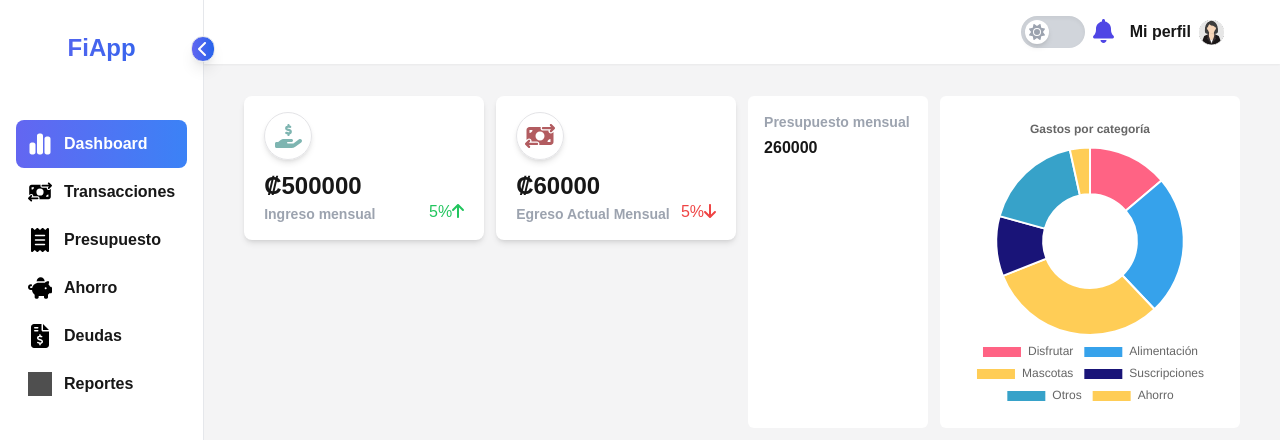
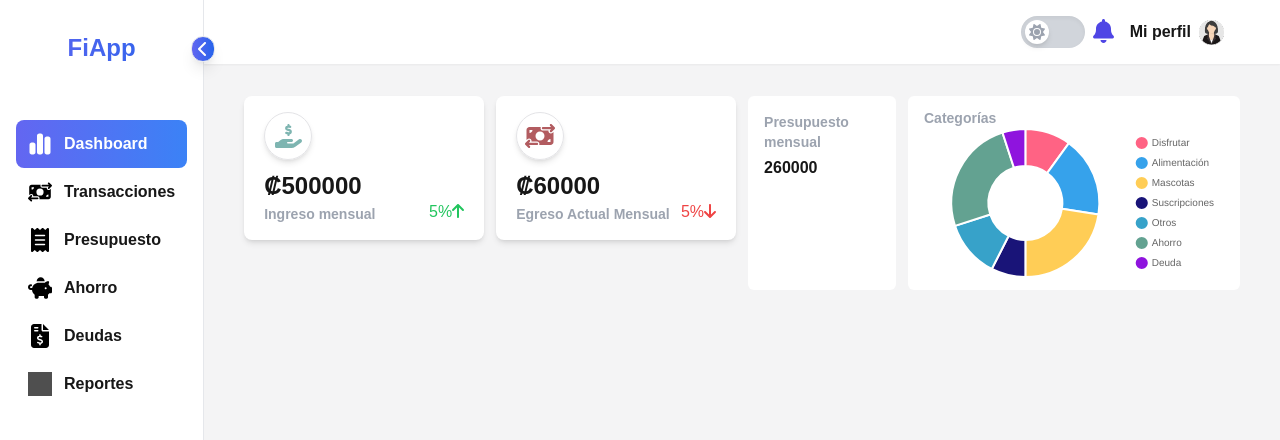
Before and after one commit to Jeim05/personal-finance-app, a Next.js app: page / in a window 1280 px wide. Shown: the top 440 px of the page. Built offline with nearby package versions, Linux system fonts and the light colour scheme; grey boxes are pictures that could not be loaded.

Commit message:
Grafico de Categoias

```diff
--- a/components/dashboard/PresupuestoCategorias.tsx
+++ b/components/dashboard/PresupuestoCategorias.tsx
@@ -6,7 +6,13 @@ export const PresupuestoCategorias = () => {
     return (
         <div className='flex flex-row gap-3 justify-between'>
             <CardPresupuesto />
-            <DoughnutChart />
+            <div className='bg-white py-3 px-4 rounded-md basis-1/2'>
+                <div>
+                    <h3 className='font-semibold text-gray-400 text-sm'>Categorías</h3>
+                </div>
+                <DoughnutChart />
+            </div>
+
         </div>
     )
 }
--- a/components/ui/doughnutChart.tsx
+++ b/components/ui/doughnutChart.tsx
@@ -5,12 +5,13 @@ import { Doughnut } from "react-chartjs-2";
 ChartJS.register(ArcElement, Tooltip, Legend, plugins);
 
 const categorias = [
-  { 'nombre': 'Disfrutar', 'valor': 20000 },
-  { 'nombre': 'Alimentación', 'valor': 35000 },
-  { 'nombre': 'Mascotas', 'valor': 45000 },
-  { 'nombre': 'Suscripciones', 'valor': 15000 },
-  { 'nombre': 'Otros', 'valor': 25000 },
-  { 'nombre': 'Ahorro', 'valor': 5000 },
+  { 'nombre': 'Disfrutar', 'valor': 20 },
+  { 'nombre': 'Alimentación', 'valor': 35 },
+  { 'nombre': 'Mascotas', 'valor': 45 },
+  { 'nombre': 'Suscripciones', 'valor': 15 },
+  { 'nombre': 'Otros', 'valor': 25 },
+  { 'nombre': 'Ahorro', 'valor': 50},
+  { 'nombre': 'Deuda', 'valor': 10},
 ]
 
 const DoughnutChart = (/*{accounts}:DoughnutChartProps*/) => {
@@ -27,7 +28,8 @@ const DoughnutChart = (/*{accounts}:DoughnutChartProps*/) => {
         'rgb(255, 205, 86)',
         'rgb(25, 20, 120)',
         'rgb(55, 162, 201)',
-        'rgb(255, 205, 86)',
+        'rgb(99, 162, 145)',
+        'rgb(143, 20, 222)',
       ],
 
     }],
@@ -38,17 +40,21 @@ const DoughnutChart = (/*{accounts}:DoughnutChartProps*/) => {
     responsive: true,
     plugins: {
       legend: {
-        position: 'bottom',
+        position: 'right',
+        labels: {
+          usePointStyle: true,
+          pointStyle: "circle",
+          font: {
+            size: 10
+          }
+        }
       },
-      title: {
-        display: true,
-        text: 'Gastos por categoría'
-      }
-    }
+    },
+    maintainAspectRatio: false,
   };
 
   return (
-    <div className="bg-white py-4 rounded-md basis-1/2">
+    <div>
       <Doughnut data={data} options={options} />
     </div>
   )
```
